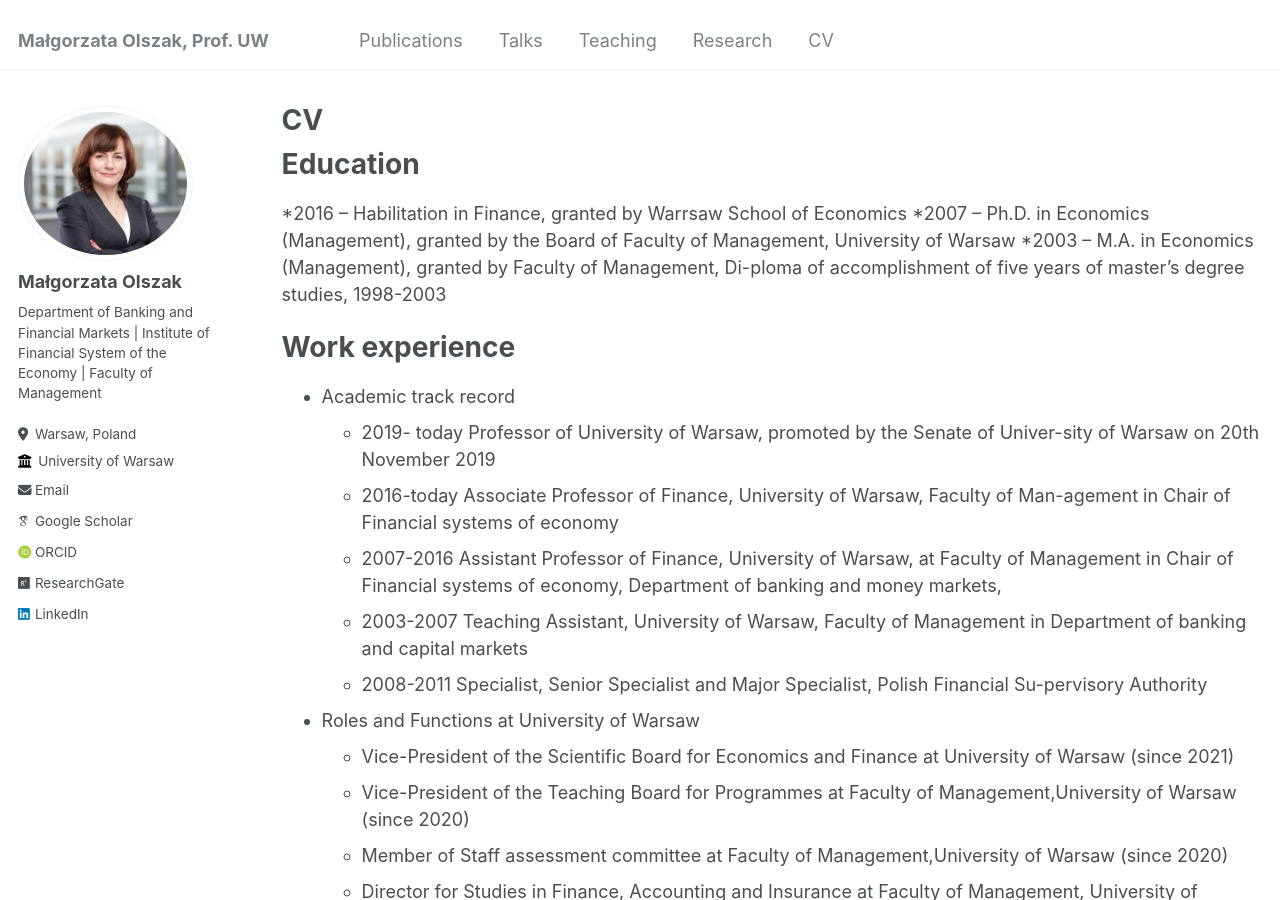
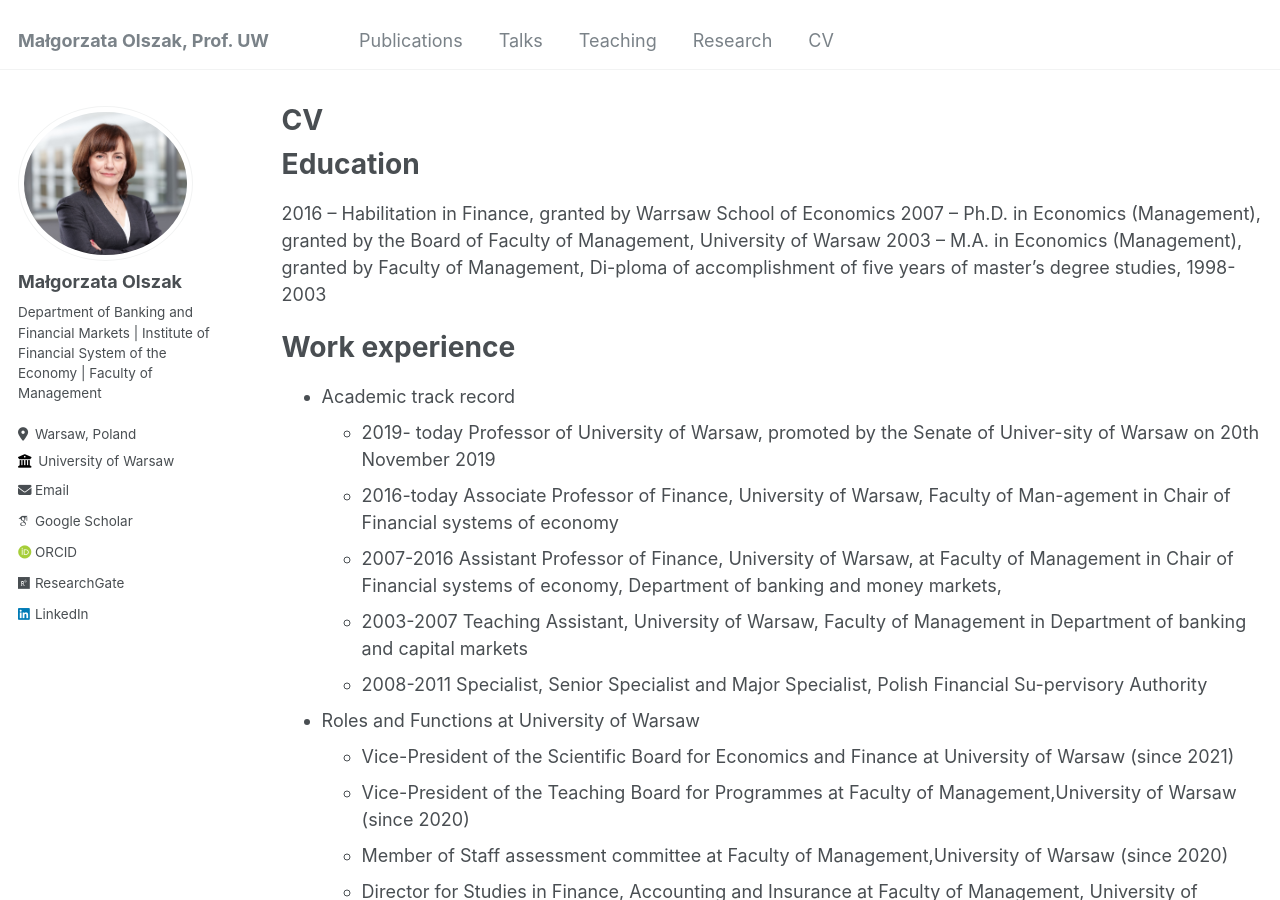
Before and after one commit to ma-olszak/ma-olszak.github.io, a Jekyll site: the page built from _pages/cv.md, in a window 1280 px wide and 900 px high. Built offline with Jekyll 4.4.1, drawn with Linux system fonts in a browser that asks for light colours; some web fonts are replaced.

Commit message:
Update cv.md

```diff
--- a/_pages/cv.md
+++ b/_pages/cv.md
@@ -11,9 +11,9 @@ redirect_from:
 
 Education
 ======
-*2016 – Habilitation in Finance, granted by Warrsaw School of Economics
-*2007 – Ph.D. in Economics (Management), granted by the Board of Faculty of Management, University of Warsaw
-*2003 – M.A. in Economics (Management), granted by Faculty of Management, Di-ploma of accomplishment of five years of master’s degree studies, 1998-2003
+2016 – Habilitation in Finance, granted by Warrsaw School of Economics
+2007 – Ph.D. in Economics (Management), granted by the Board of Faculty of Management, University of Warsaw
+2003 – M.A. in Economics (Management), granted by Faculty of Management, Di-ploma of accomplishment of five years of master’s degree studies, 1998-2003
 
 
 Work experience
```
